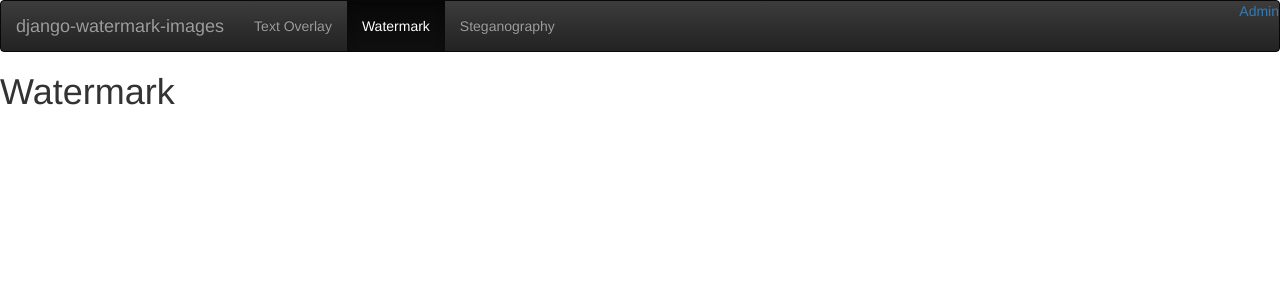
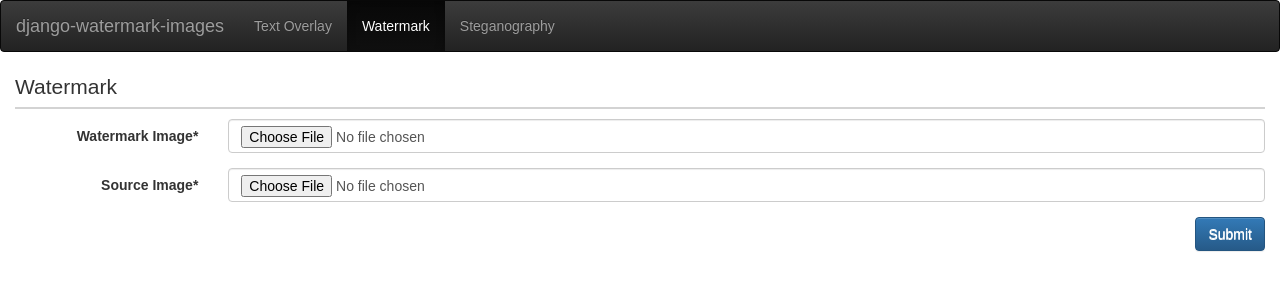
Before and after one commit to abarto/django-watermark-images, a Django app: page /watermark in a window 1280 px wide. Shown: the top 300 px of the page. Run offline with Django 3.2, Linux system fonts and the light colour scheme; some libraries are stand-ins or nearby versions.

Commit message:
Add forms

```diff
--- /dev/null
+++ b/django_watermark_images/assets/css/base.css
@@ -0,0 +1,10 @@
+body {
+    font-family: sans-serif;
+}
+
+.dwi-page-header {
+    font-size: 1.5em;
+    margin-bottom: 10px;
+    padding-bottom: 5px;
+    border-bottom: 2px solid lightgrey;
+}
--- a/django_watermark_images/django_watermark_images/settings.py
+++ b/django_watermark_images/django_watermark_images/settings.py
@@ -37,6 +37,7 @@ INSTALLED_APPS = [
     'django.contrib.sessions',
     'django.contrib.messages',
     'django.contrib.staticfiles',
+    'crispy_forms',
     'django_extensions',
     'imagekit',
     'items'
@@ -131,3 +132,5 @@ STATICFILES_DIRS = [
 STATIC_ROOT = os.path.join(BASE_DIR, 'static')
 
 WATERMARK_IMAGE = os.path.join(BASE_DIR, 'assets/img/Coat_of_arms_of_Ireland.png')
+
+CRISPY_TEMPLATE_PACK = 'bootstrap3'
--- a/django_watermark_images/django_watermark_images/urls.py
+++ b/django_watermark_images/django_watermark_images/urls.py
@@ -14,12 +14,15 @@ Including another URLconf
     2. Add a URL to urlpatterns:  url(r'^blog/', include('blog.urls'))
 """
 from django.conf.urls import url
+from django.core.urlresolvers import reverse_lazy
 from django.contrib import admin
+from django.views.generic.base import RedirectView
 
 from items.views import text_overlay, watermark, steganography
 
 urlpatterns = [
     url(r'^admin/', admin.site.urls),
+    url(r'^$', RedirectView.as_view(url=reverse_lazy('text_overlay')), name='home'),
     url(r'^text_overlay', text_overlay, name='text_overlay'),
     url(r'^watermark', watermark, name='watermark'),
     url(r'^steganography', steganography, name='steganography')
--- /dev/null
+++ b/django_watermark_images/items/forms.py
@@ -0,0 +1,58 @@
+from django import forms
+
+from crispy_forms.helper import FormHelper
+from crispy_forms.layout import Layout, Submit
+
+
+class TextOverlayForm(forms.Form):
+    def __init__(self, *args, **kwargs):
+        super().__init__(*args, **kwargs)
+        self.helper = FormHelper()
+        self.helper.form_id = 'text-overlay-form'
+        self.helper.form_class = 'form-horizontal'
+        self.helper.label_class = 'col-lg-2'
+        self.helper.field_class = 'col-lg-10'
+        self.helper.layout = Layout(
+            'text',
+            'image',
+            Submit('submit', 'Submit', css_class='btn-default pull-right')
+        )
+
+    text = forms.CharField(label='Text', max_length=100, required=True)
+    image = forms.ImageField(label='Source Image', required=True)
+
+
+class WatermarkForm(forms.Form):
+    def __init__(self, *args, **kwargs):
+        super().__init__(*args, **kwargs)
+        self.helper = FormHelper()
+        self.helper.form_id = 'text-overlay-form'
+        self.helper.form_class = 'form-horizontal'
+        self.helper.label_class = 'col-lg-2'
+        self.helper.field_class = 'col-lg-10'
+        self.helper.layout = Layout(
+            'watermark_image',
+            'image',
+            Submit('submit', 'Submit', css_class='btn-default pull-right')
+        )
+
+    watermark_image = forms.ImageField(label='Watermark Image', required=True)
+    image = forms.ImageField(label='Source Image', required=True)
+
+
+class SteganographyForm(forms.Form):
+    def __init__(self, *args, **kwargs):
+        super().__init__(*args, **kwargs)
+        self.helper = FormHelper()
+        self.helper.form_id = 'text-overlay-form'
+        self.helper.form_class = 'form-horizontal'
+        self.helper.label_class = 'col-lg-2'
+        self.helper.field_class = 'col-lg-10'
+        self.helper.layout = Layout(
+            'text',
+            'image',
+            Submit('submit', 'Submit', css_class='btn-default pull-right')
+        )
+
+    text = forms.CharField(label='Text', max_length=100, required=True)
+    image = forms.ImageField(label='Source Image', required=True)
--- a/django_watermark_images/items/templates/items/watermark.html
+++ b/django_watermark_images/items/templates/items/watermark.html
@@ -1,3 +1,15 @@
 {% extends 'base.html' %}
+{% load crispy_forms_tags %}
 {% block watermark_nb_class %}active{% endblock %}
-{% block content %}<h1>Watermark</h1>{% endblock %}
+{% block content %}
+<div class="container-fluid">
+    <div class="row">
+        <div class="col-lg-12"><div class="dwi-page-header">Watermark</div></div>
+    </div>
+    <div class="row">
+        <div class="col-lg-12">
+            {% crispy form %}
+        </div>
+    </div>
+</div>
+{% endblock %}
--- a/django_watermark_images/items/views.py
+++ b/django_watermark_images/items/views.py
@@ -1,16 +1,21 @@
-from django.views.generic import TemplateView
+from django.views.generic import TemplateView, FormView
+
+from .forms import TextOverlayForm, WatermarkForm, SteganographyForm
 
 
-class TextOverlay(TemplateView):
+class TextOverlay(FormView):
     template_name = 'items/text_overlay.html'
+    form_class = TextOverlayForm
 text_overlay = TextOverlay.as_view()
 
 
-class Watermark(TemplateView):
+class Watermark(FormView):
     template_name = 'items/watermark.html'
+    form_class = WatermarkForm
 watermark = Watermark.as_view()
 
 
-class Steganography(TemplateView):
+class Steganography(FormView):
     template_name = 'items/steganography.html'
+    form_class = SteganographyForm
 steganography = Steganography.as_view()
--- a/django_watermark_images/templates/base.html
+++ b/django_watermark_images/templates/base.html
@@ -1,4 +1,5 @@
 <!DOCTYPE html>
+{% load static %}
 <html lang="en">
     <head>
         <meta charset="utf-8">
@@ -8,10 +9,10 @@
         <title>django-watermark-images</title>
 
         <!-- Latest compiled and minified CSS -->
-        <link rel="stylesheet" href="https://maxcdn.bootstrapcdn.com/bootstrap/3.3.7/css/bootstrap.min.css" integrity="sha384-BVYiiSIFeK1dGmJRAkycuHAHRg32OmUcww7on3RYdg4Va+PmSTsz/K68vbdEjh4u" crossorigin="anonymous">
+        <link rel="stylesheet" href="https://maxcdn.bootstrapcdn.com/bootstrap/3.3.7/css/bootstrap.min.css" integrity="sha384-BVYiiSIFeK1dGmJRAkycuHAHRg32OmUcww7on3RYdg4Va+PmSTsz/K68vbdEjh4u" crossorigin="anonymous"/>
 
         <!-- Optional theme -->
-        <link rel="stylesheet" href="https://maxcdn.bootstrapcdn.com/bootstrap/3.3.7/css/bootstrap-theme.min.css" integrity="sha384-rHyoN1iRsVXV4nD0JutlnGaslCJuC7uwjduW9SVrLvRYooPp2bWYgmgJQIXwl/Sp" crossorigin="anonymous">
+        <link rel="stylesheet" href="https://maxcdn.bootstrapcdn.com/bootstrap/3.3.7/css/bootstrap-theme.min.css" integrity="sha384-rHyoN1iRsVXV4nD0JutlnGaslCJuC7uwjduW9SVrLvRYooPp2bWYgmgJQIXwl/Sp" crossorigin="anonymous"/>
 
         <!-- HTML5 shim and Respond.js for IE8 support of HTML5 elements and media queries -->
         <!-- WARNING: Respond.js doesn't work if you view the page via file:// -->
@@ -19,6 +20,7 @@
         <script src="https://oss.maxcdn.com/html5shiv/3.7.3/html5shiv.min.js"></script>
         <script src="https://oss.maxcdn.com/respond/1.4.2/respond.min.js"></script>
         <![endif]-->
+        <link rel="stylesheet" href="{% static 'css/base.css' %}"/>
         {% block extra_css %}{% endblock extra_css %}
     </head>
     <body>
@@ -30,9 +32,6 @@
                     <li class="{% block watermark_nb_class %}{% endblock %}"><a href="{% url 'watermark' %}">Watermark</a></li>
                     <li class="{% block steganography_nb_class %}{% endblock %}"><a href="{% url 'steganography' %}">Steganography</a></li>
                 </ul>
-                <ul class="nav navbar-nav navbar-right">
-                    <a href="#">Admin</a>
-                </ul>
             </div>
         </nav>
         {% block content %}{% endblock %}
--- a/requirements.txt
+++ b/requirements.txt
@@ -3,3 +3,4 @@ Pillow==3.3.1
 django-imagekit==3.3
 django-extensions==1.7.3
 numpy==1.11.1
+django-crispy-forms==1.6.0
```
Also changed, not shown: django_watermark_images/items/templates/items/steganography.html (+13 -1 lines), django_watermark_images/items/templates/items/text_overlay.html (+13 -1 lines).
